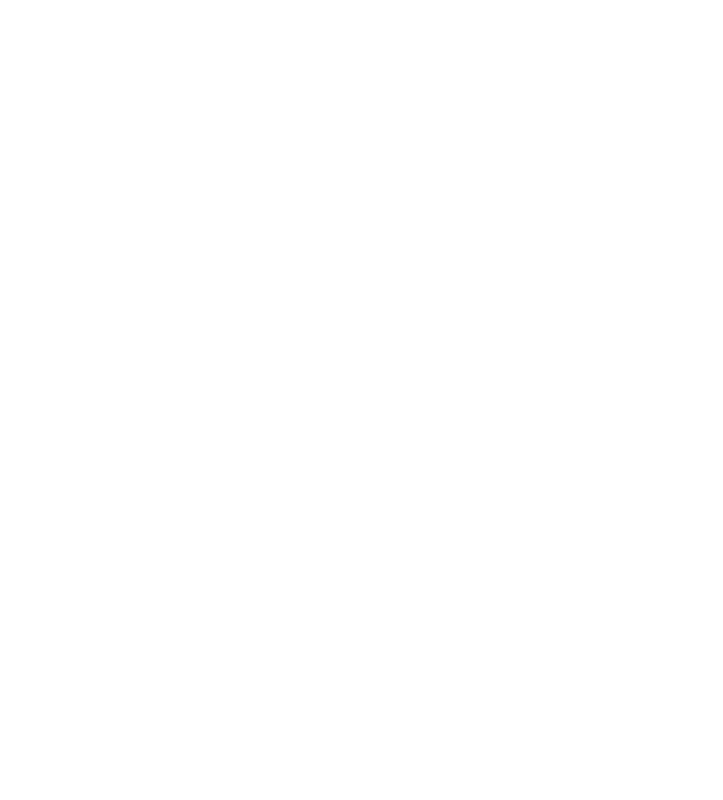
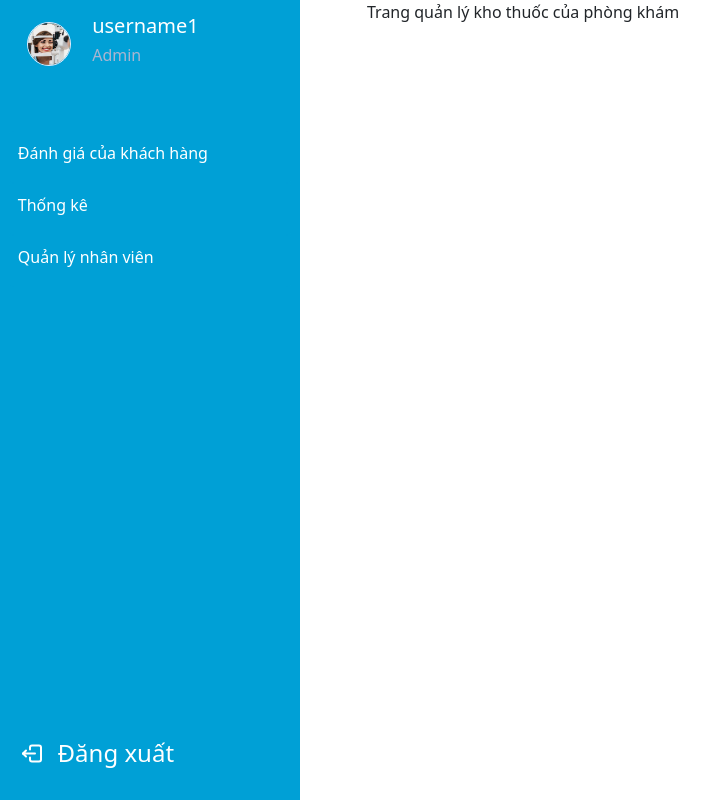
Before and after one commit to DN2803/Intro2SE_21_3_lab, a React (Create React App) app in the folder src/frontend/: page /login/1/pharmacist/warehouse in a window 1280 px wide. Before the commit this address had no page. Shown: the whole page, without its empty margins (0-723 px from the left). Built offline with nearby package versions, Linux system fonts and the light colour scheme.

Commit message:
sửa lỗi chính tả

```diff
--- a/src/frontend/src/components/sidebar/SideBar.jsx
+++ b/src/frontend/src/components/sidebar/SideBar.jsx
@@ -33,11 +33,11 @@
 const nav__links__parmacist = [
 
     {
-        path: './parmacist/patients',
+        path: './pharmacist/patients',
         display: 'Bệnh nhân trong ngày'
     },
     {
-        path: './parmacist/warehouse',
+        path: './pharmacist/warehouse',
         display: 'Kho thuốc'
     }
 ]
@@ -55,7 +55,7 @@
             break;
         case 3:
             nav__links = nav__links__parmacist
-            role = 'Parmacist'
+            role = 'Pharmacist'
             break;
         default:
             break;
--- a/src/frontend/src/router/Router.jsx
+++ b/src/frontend/src/router/Router.jsx
@@ -19,9 +19,8 @@
 import CustomerReview from "../views/loggedpages/adminuser/CustomerReview";
 import Statistics from "../views/loggedpages/adminuser/Statistics";
 import WarehouseDoctor from "../views/loggedpages/doctoruser/WarehouseDoctor";
-import WarehouseParmacist from "../views/loggedpages/parmacistuser/WarehouseParmacist";
-
-
+import WarehousePharmacist from "../views/loggedpages/pharmacistuser/WarehousePharmacist";
+import PatientListPharmacist from "../views/loggedpages/pharmacistuser/PatientListPharmacist";
 
 const PrivateRoutes = () => {
     const isAuth = true
@@ -52,8 +51,8 @@
                     <Route path='doctor/patients' element = {<PatientListDoctor/>}/>
                     <Route path='doctor/warehouse' element = {<WarehouseDoctor/>}/>
 
-                    <Route path='parmacist/patients' element = {<PatientListDoctor/>}/>
-                    <Route path='parmacist/warehouse' element = {<WarehouseParmacist/>}/>
+                    <Route path='pharmacist/patients' element = {<PatientListPharmacist/>}/>
+                    <Route path='pharmacist/warehouse' element = {<WarehousePharmacist/>}/>
                 </Route>
             </Route>
 
--- a/src/frontend/src/views/loggedpages/parmacistuser/PatientListParmacist.jsx
+++ b/src/frontend/src/views/loggedpages/pharmacistuser/PatientListPharmacist.jsx
@@ -1,10 +1,10 @@
 import React from "react";
 
-const PatientListParmacist= () => {
+const PatientListPharmacist= () => {
     return(
         <>
         Trang xem bệnh nhân và tạo hóa đơn thanh toán
         </>
     )
 }
-export default PatientListParmacist
+export default PatientListPharmacist
--- a/src/frontend/src/views/loggedpages/parmacistuser/WarehouseParmacist.jsx
+++ b/src/frontend/src/views/loggedpages/pharmacistuser/WarehousePharmacist.jsx
@@ -1,10 +1,10 @@
 import React from "react";
 
-const WarehouseParmacist = () =>{
+const WarehousePharmacist = () =>{
     return (
         <>
         Trang quản lý kho thuốc của phòng khám
         </>
     )
 }
-export default WarehouseParmacist
+export default WarehousePharmacist
```
